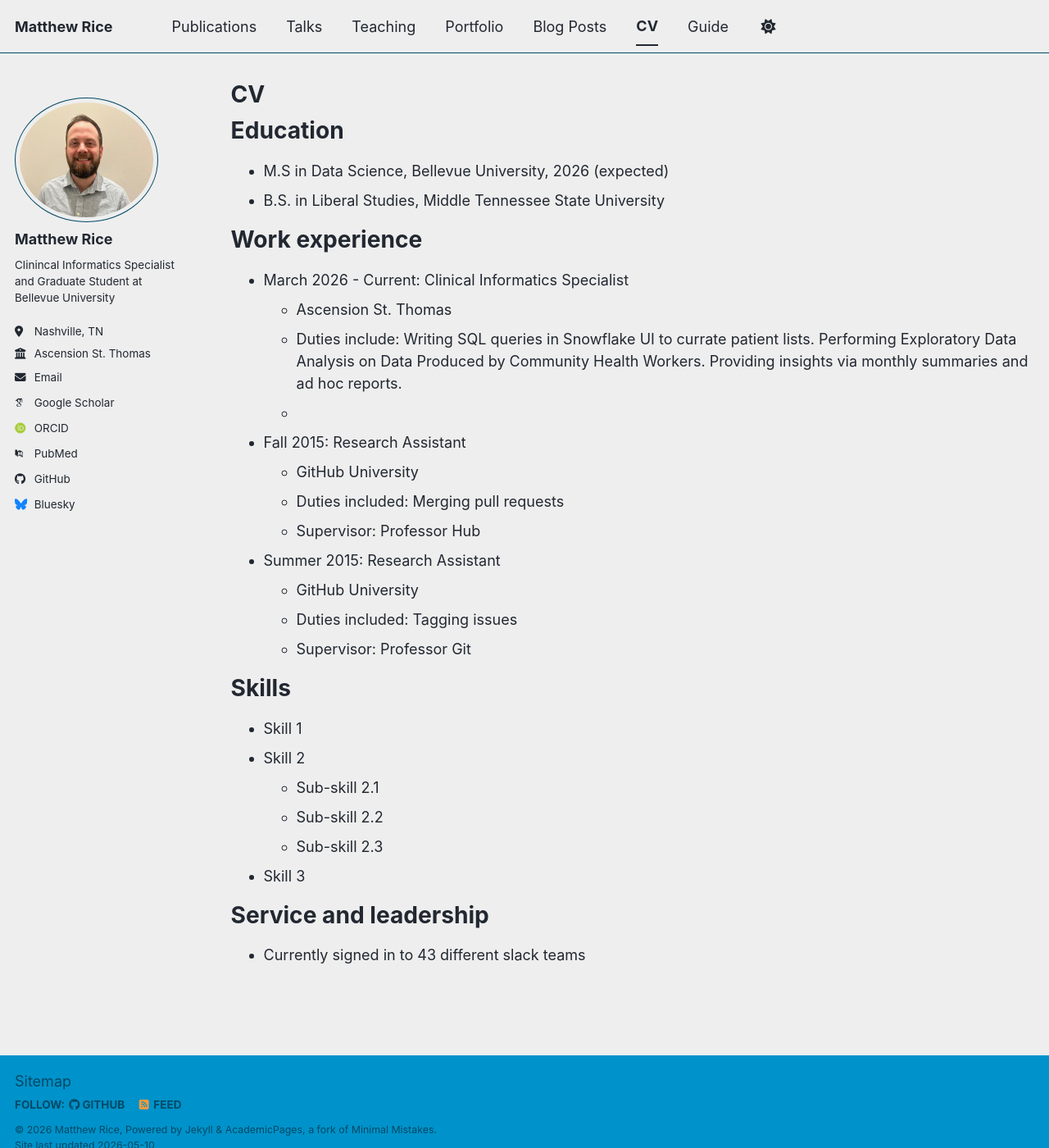
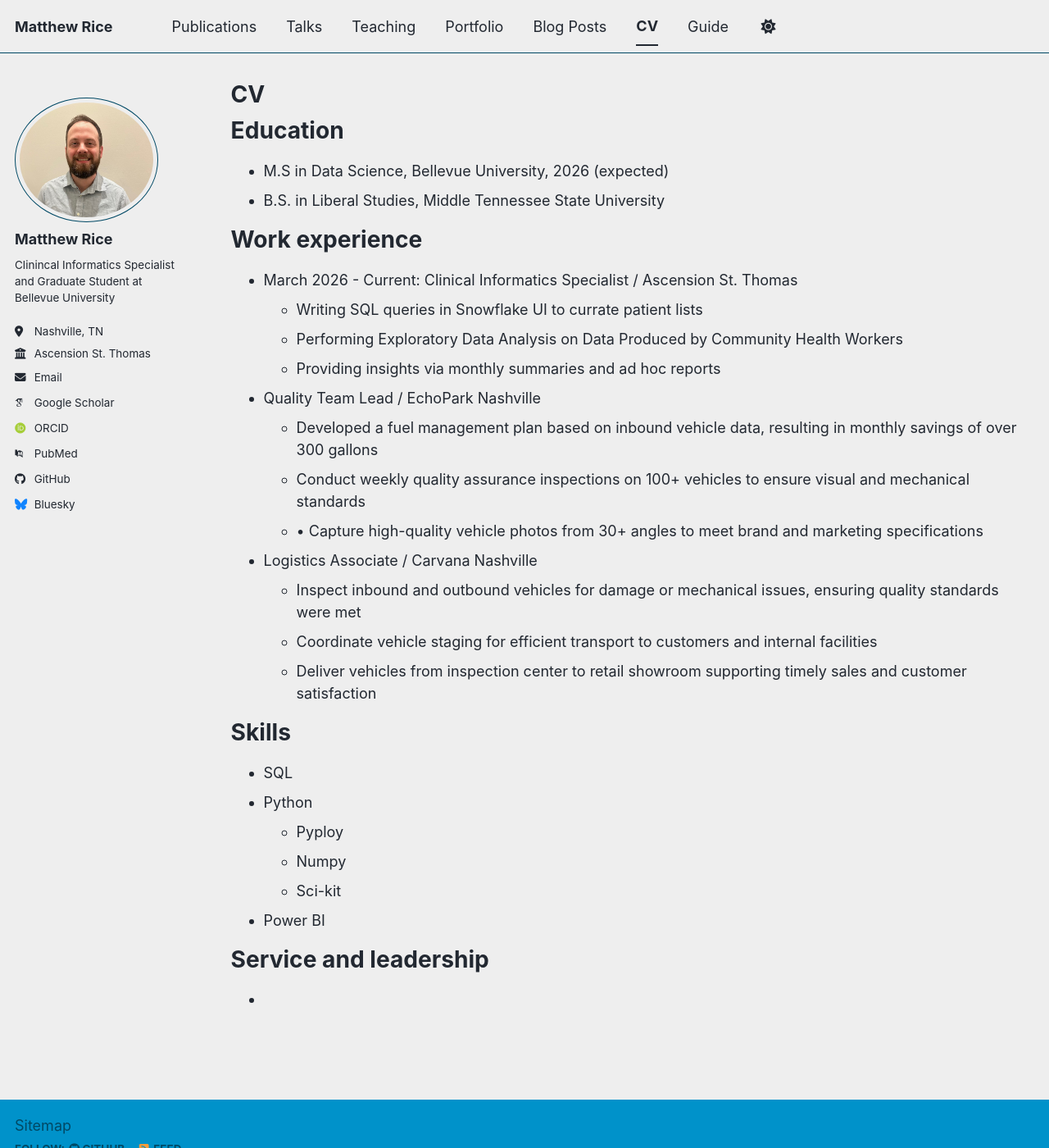
Before and after one commit to Bizarroxela/Bizarroxela.github.io, a Jekyll site: the page built from _pages/cv.md, in a window 1280 px wide and 1400 px high. Shown: the whole window at 82% size. Built offline with Jekyll 4.4.1, drawn with Linux system fonts in a browser that asks for light colours; some web fonts are replaced; a script bundle is joined from its source files by our own code; library files that are not in the unit come from our copies.

Commit message:
Update cv.md

```diff
--- a/_pages/cv.md
+++ b/_pages/cv.md
@@ -16,30 +16,31 @@
 
 Work experience
 ======
-* March 2026 - Current: Clinical Informatics Specialist
-  * Ascension St. Thomas
-  * Duties include: Writing SQL queries in Snowflake UI to currate patient lists. Performing Exploratory Data Analysis on Data Produced by Community Health Workers. Providing insights via monthly summaries and ad hoc reports.
-  *
+* March 2026 - Current: Clinical Informatics Specialist / Ascension St. Thomas
+  * Writing SQL queries in Snowflake UI to currate patient lists
+  * Performing Exploratory Data Analysis on Data Produced by Community Health Workers
+  * Providing insights via monthly summaries and ad hoc reports
 
-* Fall 2015: Research Assistant
-  * GitHub University
-  * Duties included: Merging pull requests
-  * Supervisor: Professor Hub
+* Quality Team Lead / EchoPark Nashville
+  * Developed a fuel management plan based on inbound vehicle data, resulting in monthly savings of over 300 gallons
+  * Conduct weekly quality assurance inspections on 100+ vehicles to ensure visual and mechanical standards
+  * •	Capture high-quality vehicle photos from 30+ angles to meet brand and marketing specifications
 
-* Summer 2015: Research Assistant
-  * GitHub University
-  * Duties included: Tagging issues
-  * Supervisor: Professor Git
+* Logistics Associate / Carvana Nashville
+  * Inspect inbound and outbound vehicles for damage or mechanical issues, ensuring quality standards were met
+  * Coordinate vehicle staging for efficient transport to customers and internal facilities
+  * Deliver vehicles from inspection center to retail showroom supporting timely sales and customer satisfaction
+
 
 Skills
 ======
-* Skill 1
-* Skill 2
-  * Sub-skill 2.1
-  * Sub-skill 2.2
-  * Sub-skill 2.3
-* Skill 3
+* SQL
+* Python
+  * Pyploy
+  * Numpy
+  * Sci-kit
+* Power BI
 
 Service and leadership
 ======
-* Currently signed in to 43 different slack teams
+*
```
